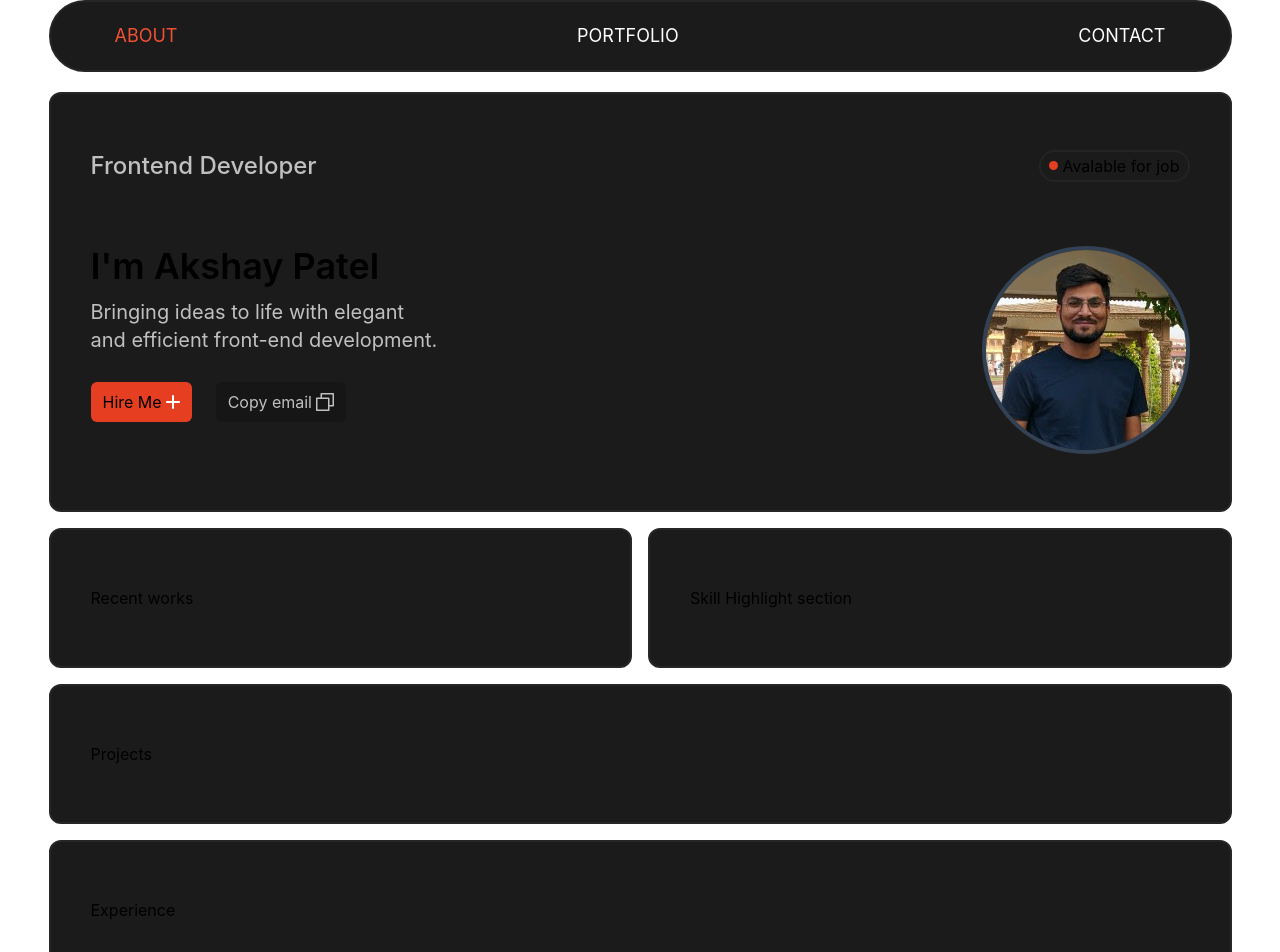
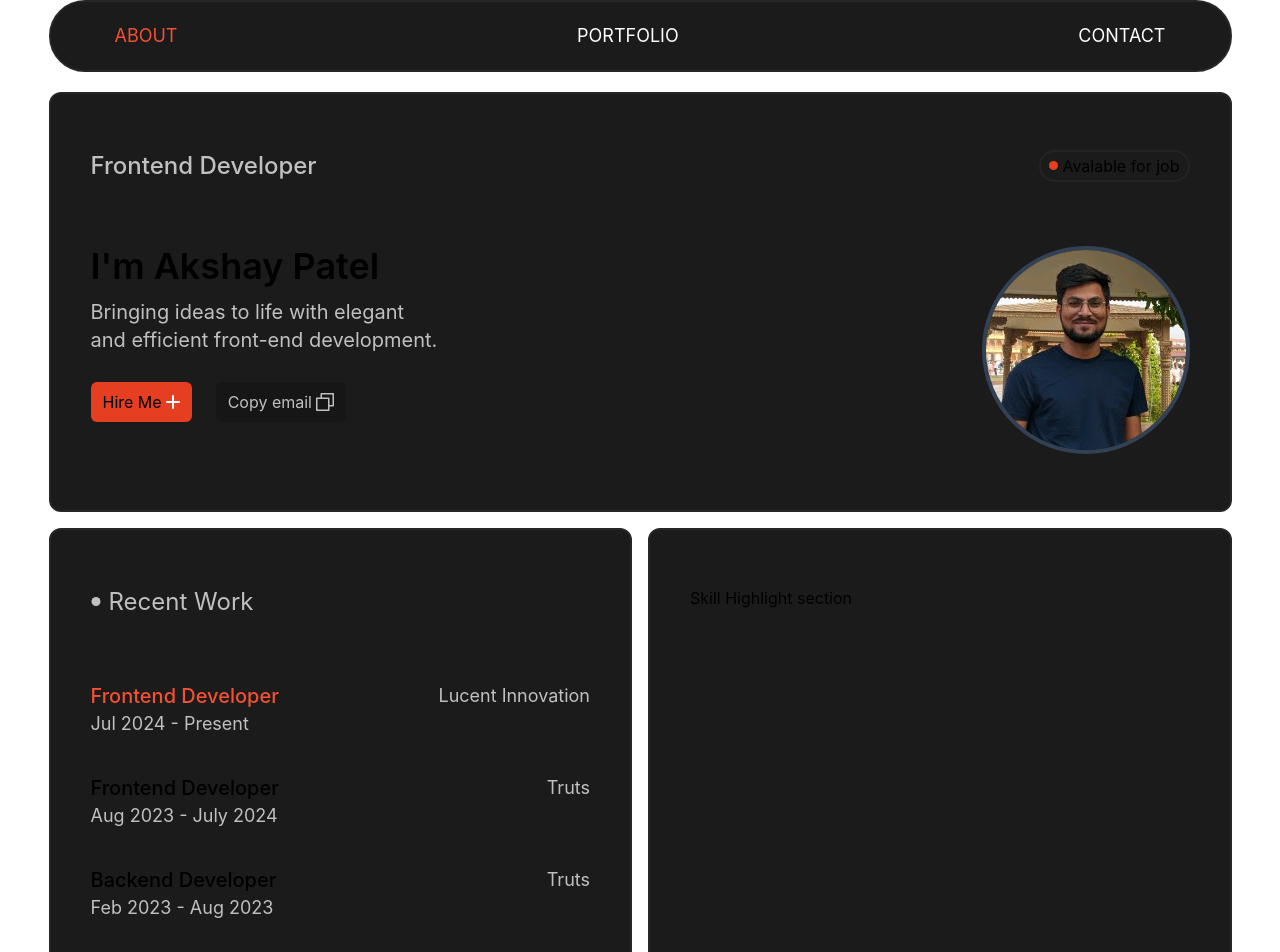
Before and after one commit to AKSHAY13PATEL/portfolio-akshay, a React (Vite) app: page / in a window 1280 px wide. Shown: the top 952 px of the page. Built offline with nearby package versions, Linux system fonts and the light colour scheme.

Commit message:
Recent work seciton implemented.

```diff
--- a/src/components/MainWrapper.tsx
+++ b/src/components/MainWrapper.tsx
@@ -1,4 +1,5 @@
 import HeroSection from "./HeroSection";
+import RecentWorks from "./RecentWorks";
 
 const MainWrapper = () => {
   return (
@@ -7,7 +8,7 @@
         <HeroSection />
       </div>
       <div className="card-wrapper col-span-2 row-start-2 row-end-4">
-        Recent works
+        <RecentWorks />
       </div>
       <div className="card-wrapper col-span-2 row-start-2 row-end-4">
         Skill Highlight section
--- /dev/null
+++ b/src/components/RecentWorks.tsx
@@ -0,0 +1,54 @@
+const RecentWorks = () => {
+  return (
+    <div className="flex flex-col gap-16">
+      <div className="flex items-center justify-start gap-2">
+        <svg
+          width="10"
+          height="10"
+          viewBox="0 0 10 10"
+          fill="none"
+          xmlns="http://www.w3.org/2000/svg"
+        >
+          <circle cx="5" cy="4.51221" r="4.5" fill="#C0C0C0" />
+        </svg>
+        <span className="text-2xl text-secondary">Recent Work</span>
+      </div>
+      <div className="flex flex-col gap-9">
+        <div className="flex justify-between">
+          <div>
+            <div className="text-xl font-medium text-highlight">
+              Frontend Developer
+            </div>
+            <div className="text-lg font-normal text-secondary">
+              Jul 2024 - Present
+            </div>
+          </div>
+          <span className="text-lg font-normal text-secondary">
+            Lucent Innovation
+          </span>
+        </div>
+        <div className="flex justify-between">
+          <div>
+            <div className="text-xl font-medium">Frontend Developer</div>
+            <div className="text-lg font-normal text-secondary">
+              Aug 2023 - July 2024
+            </div>
+          </div>
+          <span className="text-lg font-normal text-secondary">Truts</span>
+        </div>
+        <div className="flex justify-between">
+          <div>
+            <div className="text-xl font-medium">Backend Developer</div>
+            <div className="text-lg font-normal text-secondary">
+              Feb 2023 - Aug 2023
+            </div>
+          </div>
+          <span className="text-lg font-normal text-secondary">Truts</span>
+        </div>
+        <div></div>
+      </div>
+    </div>
+  );
+};
+
+export default RecentWorks;
```
